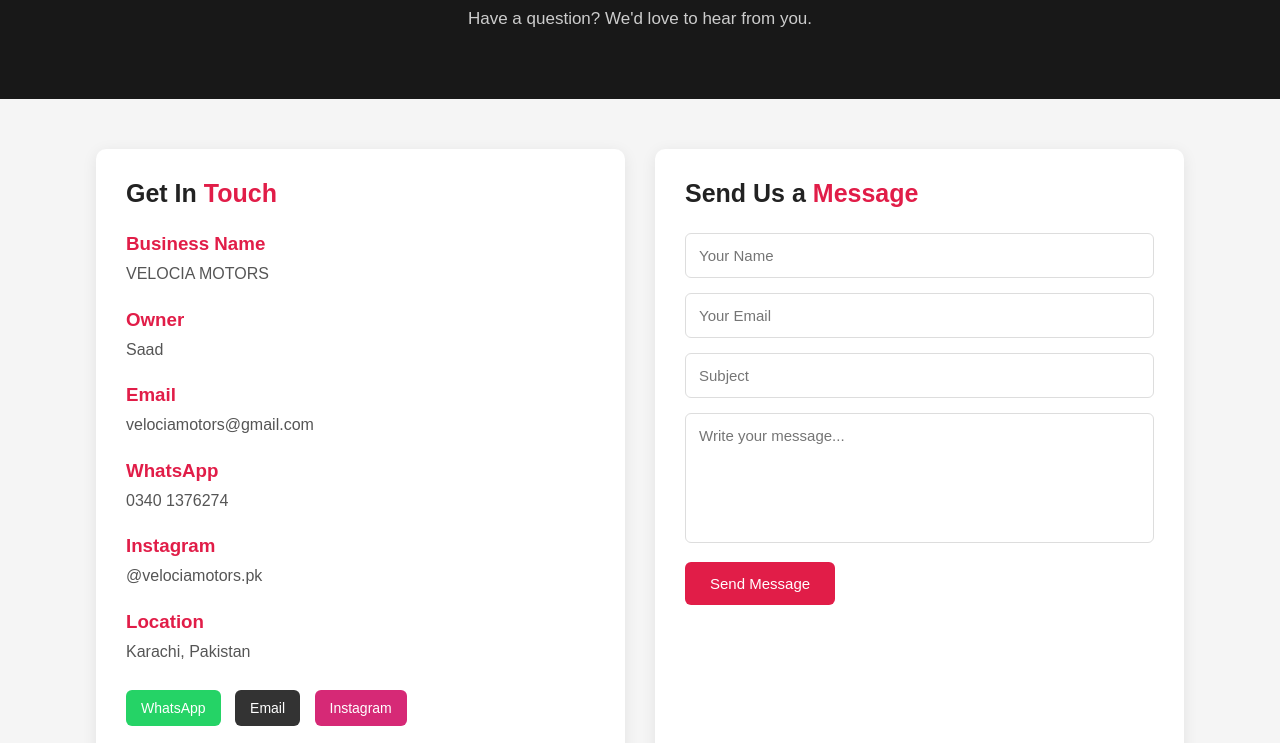
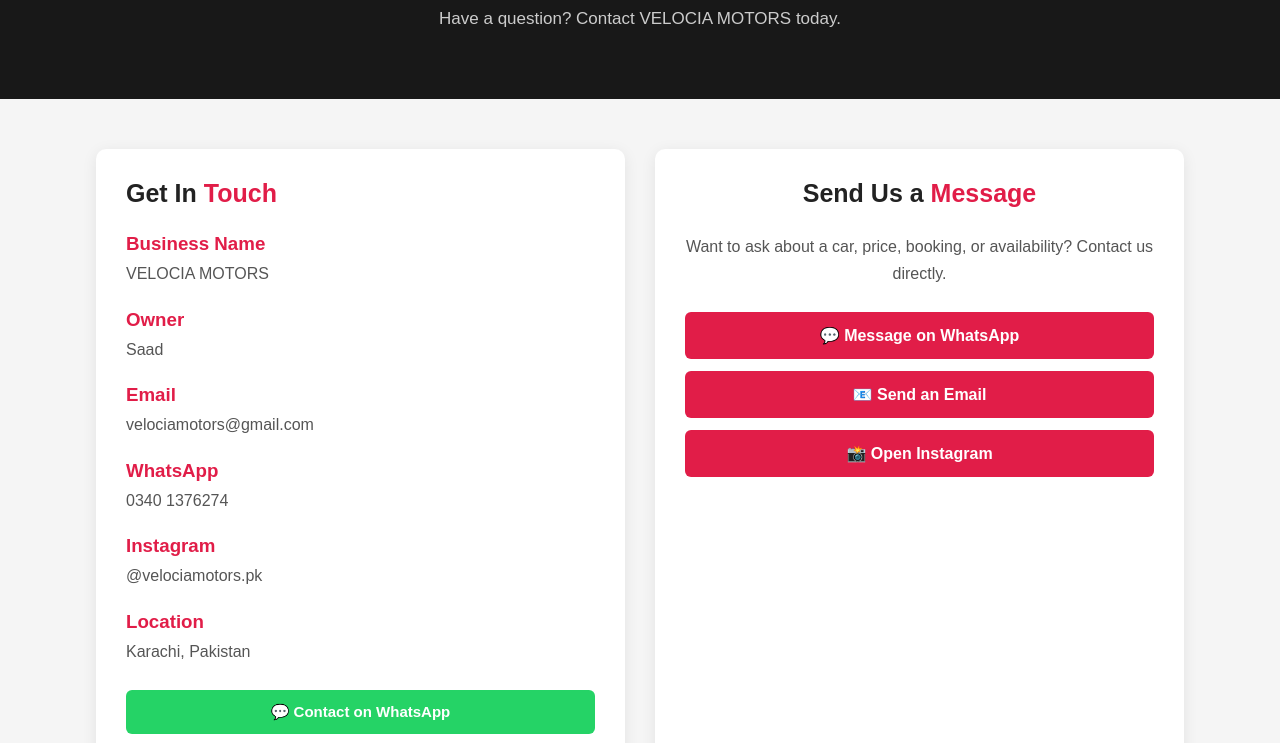
Before and after one commit to saadullahfaiz71-glitch/VELOCIA-MOTORS, a website: page public/contact.html in a window 1280 px wide. Shown: the part 186-929 px from the top of the page. Drawn offline with Linux system fonts and the light colour scheme.

Commit message:
Update contact page

```diff
--- a/public/contact.html
+++ b/public/contact.html
@@ -3,6 +3,7 @@
 <head>
     <meta charset="UTF-8">
     <meta name="viewport" content="width=device-width, initial-scale=1.0">
+
     <title>Contact | VELOCIA MOTORS</title>
 
     <style>
@@ -67,7 +68,7 @@
             font-size: 17px;
         }
 
-        /* CONTACT SECTION */
+        /* CONTACT */
         .contact-section {
             width: 85%;
             max-width: 1100px;
@@ -107,74 +108,63 @@
             line-height: 1.6;
         }
 
-        /* FORM */
-        form input,
-        form textarea {
-            width: 100%;
-            padding: 13px;
-            margin-bottom: 15px;
-            border: 1px solid #ddd;
-            border-radius: 6px;
-            font-size: 15px;
-            outline: none;
-        }
-
-        form input:focus,
-        form textarea:focus {
-            border-color: #e11d48;
-        }
-
-        textarea {
-            height: 130px;
-            resize: none;
-        }
-
-        .btn {
-            display: inline-block;
-            background: #e11d48;
-            color: white;
-            border: none;
-            padding: 13px 25px;
-            border-radius: 6px;
-            cursor: pointer;
-            font-size: 15px;
-            text-decoration: none;
-        }
-
-        .btn:hover {
-            background: #be123c;
-        }
-
-        /* SOCIAL LINKS */
+        /* CONTACT BUTTONS */
         .social {
             margin-top: 25px;
         }
 
         .social a {
-            display: inline-block;
+            display: block;
             text-decoration: none;
-            margin-right: 10px;
-            margin-bottom: 10px;
-            padding: 10px 15px;
+            text-align: center;
+            margin-bottom: 12px;
+            padding: 13px 15px;
             border-radius: 6px;
             color: white;
-            font-size: 14px;
+            font-size: 15px;
+            font-weight: bold;
         }
 
         .whatsapp {
             background: #25D366;
         }
 
+        .email {
+            background: #333;
+        }
+
         .instagram {
             background: #d62976;
         }
 
-        .email {
-            background: #333;
+        .social a:hover {
+            opacity: 0.85;
         }
 
-        .social a:hover {
-            opacity: 0.85;
+        /* MESSAGE BOX */
+        .message-box {
+            text-align: center;
+        }
+
+        .message-box p {
+            color: #555;
+            line-height: 1.7;
+            margin-bottom: 25px;
+        }
+
+        .message-box .btn {
+            display: block;
+            text-decoration: none;
+            background: #e11d48;
+            color: white;
+            padding: 14px;
+            border-radius: 6px;
+            font-weight: bold;
+            margin-bottom: 12px;
+        }
+
+        .message-box .btn:hover {
+            background: #be123c;
         }
 
         /* FOOTER */
@@ -192,6 +182,7 @@
 
         /* MOBILE */
         @media (max-width: 750px) {
+
             header {
                 flex-direction: column;
                 gap: 15px;
@@ -238,15 +229,20 @@
 
     <!-- HERO -->
     <section class="hero">
+
         <h1>Contact <span>VELOCIA</span></h1>
-        <p>Have a question? We'd love to hear from you.</p>
+
+        <p>
+            Have a question? Contact VELOCIA MOTORS today.
+        </p>
+
     </section>
 
 
     <!-- CONTACT CONTENT -->
     <section class="contact-section">
 
-        <!-- CONTACT INFORMATION -->
+        <!-- INFORMATION -->
         <div class="box">
 
             <h2>Get In <span>Touch</span></h2>
@@ -281,23 +277,24 @@
                 <p>Karachi, Pakistan</p>
             </div>
 
+            <!-- SOCIAL LINKS -->
             <div class="social">
 
                 <a class="whatsapp"
                    href="https://wa.me/923401376274"
                    target="_blank">
-                    WhatsApp
+                    💬 Contact on WhatsApp
                 </a>
 
                 <a class="email"
                    href="mailto:velociamotors@gmail.com">
-                    Email
+                    📧 Send Email
                 </a>
 
                 <a class="instagram"
                    href="https://www.instagram.com/velociamotors.pk/"
                    target="_blank">
-                    Instagram
+                    📸 Visit Instagram
                 </a>
 
             </div>
@@ -305,43 +302,32 @@
         </div>
 
 
-        <!-- MESSAGE FORM -->
-        <div class="box">
+        <!-- MESSAGE -->
+        <div class="box message-box">
 
             <h2>Send Us a <span>Message</span></h2>
 
-            <form action="mailto:velociamotors@gmail.com"
-                  method="post"
-                  enctype="text/plain">
+            <p>
+                Want to ask about a car, price, booking,
+                or availability? Contact us directly.
+            </p>
 
-                <input
-                    type="text"
-                    name="Name"
-                    placeholder="Your Name"
-                    required>
+            <a class="btn"
+               href="https://wa.me/923401376274?text=Hello%20VELOCIA%20MOTORS%2C%20I%20want%20to%20ask%20about%20a%20car."
+               target="_blank">
+                💬 Message on WhatsApp
+            </a>
 
-                <input
-                    type="email"
-                    name="Email"
-                    placeholder="Your Email"
-                    required>
+            <a class="btn"
+               href="mailto:velociamotors@gmail.com?subject=VELOCIA%20MOTORS%20Inquiry">
+                📧 Send an Email
+            </a>
 
-                <input
-                    type="text"
-                    name="Subject"
-                    placeholder="Subject"
-                    required>
-
-                <textarea
-                    name="Message"
-                    placeholder="Write your message..."
-                    required></textarea>
-
-                <button type="submit" class="btn">
-                    Send Message
-                </button>
-
-            </form>
+            <a class="btn"
+               href="https://www.instagram.com/velociamotors.pk/"
+               target="_blank">
+                📸 Open Instagram
+            </a>
 
         </div>
 
```
